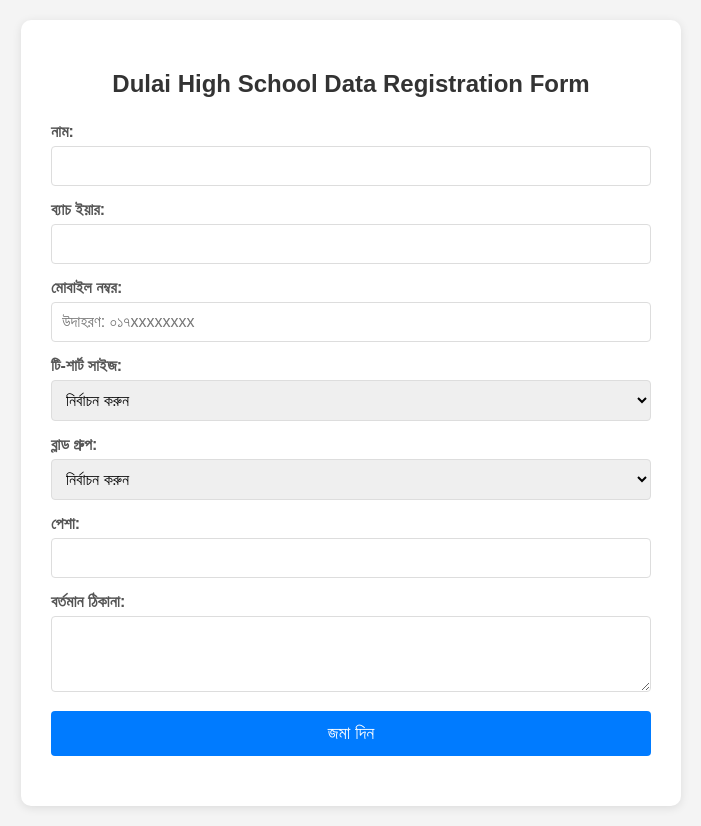
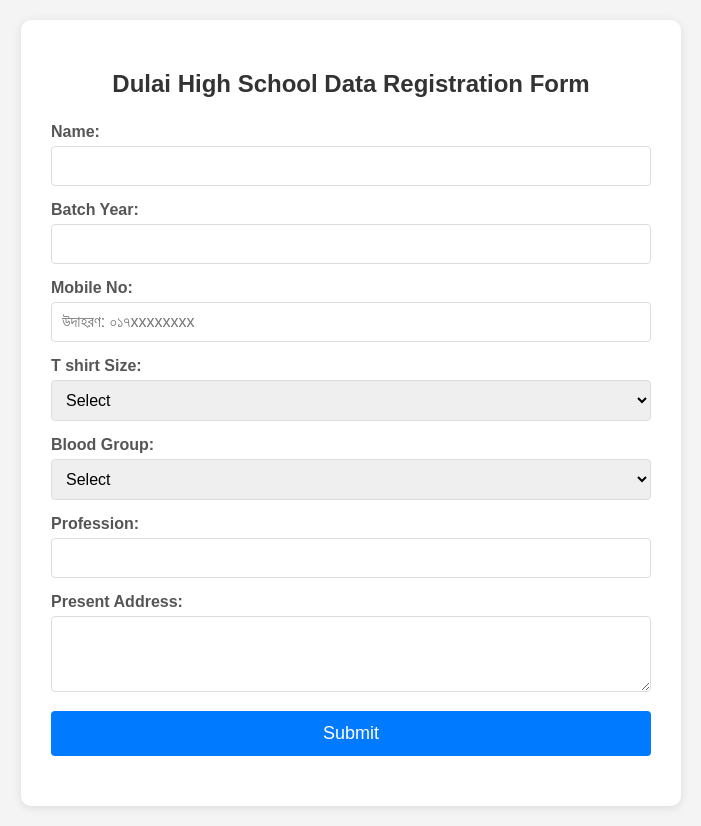
Before and after one commit to mdrana1989/registration-form, a plain HTML site: page index.html in a window 1280 px wide. Shown: the whole page, without its empty margins (289-990 px from the left). Drawn offline with Linux system fonts and the light colour scheme.

Commit message:
Update index.html

```diff
--- a/index.html
+++ b/index.html
@@ -11,24 +11,24 @@
         <h2>Dulai High School Data Registration Form</h2>
         <form id="registrationForm">
             <div class="form-group">
-                <label for="name">নাম:</label>
+                <label for="name">Name:</label>
                 <input type="text" id="name" name="Name" required>
             </div>
 
             <div class="form-group">
-                <label for="batchYear">ব্যাচ ইয়ার:</label>
+                <label for="batchYear">Batch Year:</label>
                 <input type="number" id="batchYear" name="Batch Year" min="1900" max="2100" required>
             </div>
 
             <div class="form-group">
-                <label for="mobileNo">মোবাইল নম্বর:</label>
+                <label for="mobileNo">Mobile No:</label>
                 <input type="tel" id="mobileNo" name="Mobile No" pattern="[0-9]{10,11}" placeholder="উদাহরণ: ০১৭xxxxxxxx" required>
             </div>
 
             <div class="form-group">
-                <label for="tshirtSize">টি-শার্ট সাইজ:</label>
+                <label for="tshirtSize">T shirt Size:</label>
                 <select id="tshirtSize" name="T-shirt Size" required>
-                    <option value="">নির্বাচন করুন</option>
+                    <option value="">Select </option>
                     <option value="S">S</option>
                     <option value="M">M</option>
                     <option value="L">L</option>
@@ -38,9 +38,9 @@
             </div>
 
             <div class="form-group">
-                <label for="bloodGroup">ব্লাড গ্রুপ:</label>
+                <label for="bloodGroup">Blood Group:</label>
                 <select id="bloodGroup" name="Blood Group" required>
-                    <option value="">নির্বাচন করুন</option>
+                    <option value="">Select </option>
                     <option value="A+">A+</option>
                     <option value="A-">A-</option>
                     <option value="B+">B+</option>
@@ -53,16 +53,16 @@
             </div>
 
             <div class="form-group">
-                <label for="profession">পেশা:</label>
+                <label for="profession">Profession:</label>
                 <input type="text" id="profession" name="Profession" required>
             </div>
 
             <div class="form-group">
-                <label for="presentAddress">বর্তমান ঠিকানা:</label>
+                <label for="presentAddress">Present Address:</label>
                 <textarea id="presentAddress" name="Present Address" rows="3" required></textarea>
             </div>
 
-            <button type="submit">জমা দিন</button>
+            <button type="submit">Submit</button>
         </form>
         <div id="responseMessage" class="response-message"></div>
     </div>
@@ -74,22 +74,22 @@
 
         form.addEventListener('submit', e => {
             e.preventDefault();
-            responseMessage.textContent = 'তথ্য জমা দেওয়া হচ্ছে...';
+            responseMessage.textContent = 'Submitting information...';
             responseMessage.style.color = '#333';
             fetch(scriptURL, { method: 'POST', body: new FormData(form)})
                 .then(response => {
                     if (response.ok) {
-                        responseMessage.textContent = 'সফলভাবে তথ্য জমা দেওয়া হয়েছে!';
+                        responseMessage.textContent = 'Information submitted successfully!';
                         responseMessage.style.color = 'green';
                         form.reset(); // ফর্ম রিসেট করুন
                     } else {
-                        responseMessage.textContent = 'তথ্য জমা দিতে সমস্যা হয়েছে। আবার চেষ্টা করুন।';
+                        responseMessage.textContent = 'There was a problem submitting the information. Please try again.';
                         responseMessage.style.color = 'red';
                     }
                 })
                 .catch(error => {
                     console.error('Error!', error.message);
-                    responseMessage.textContent = 'নেটওয়ার্ক সমস্যা অথবা অন্য কোনো ত্রুটি হয়েছে।';
+                    responseMessage.textContent = 'There was a network problem or other error.';
                     responseMessage.style.color = 'red';
                 });
         });
```
